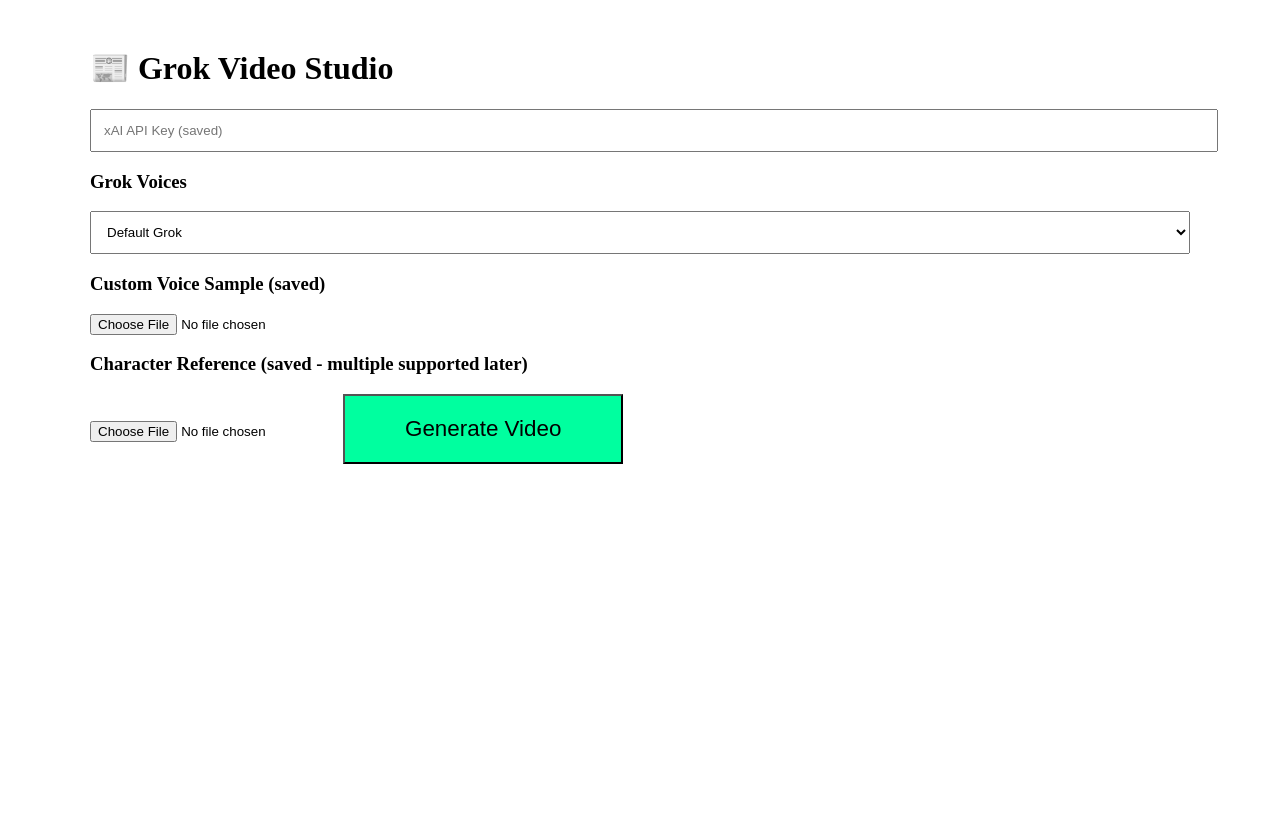
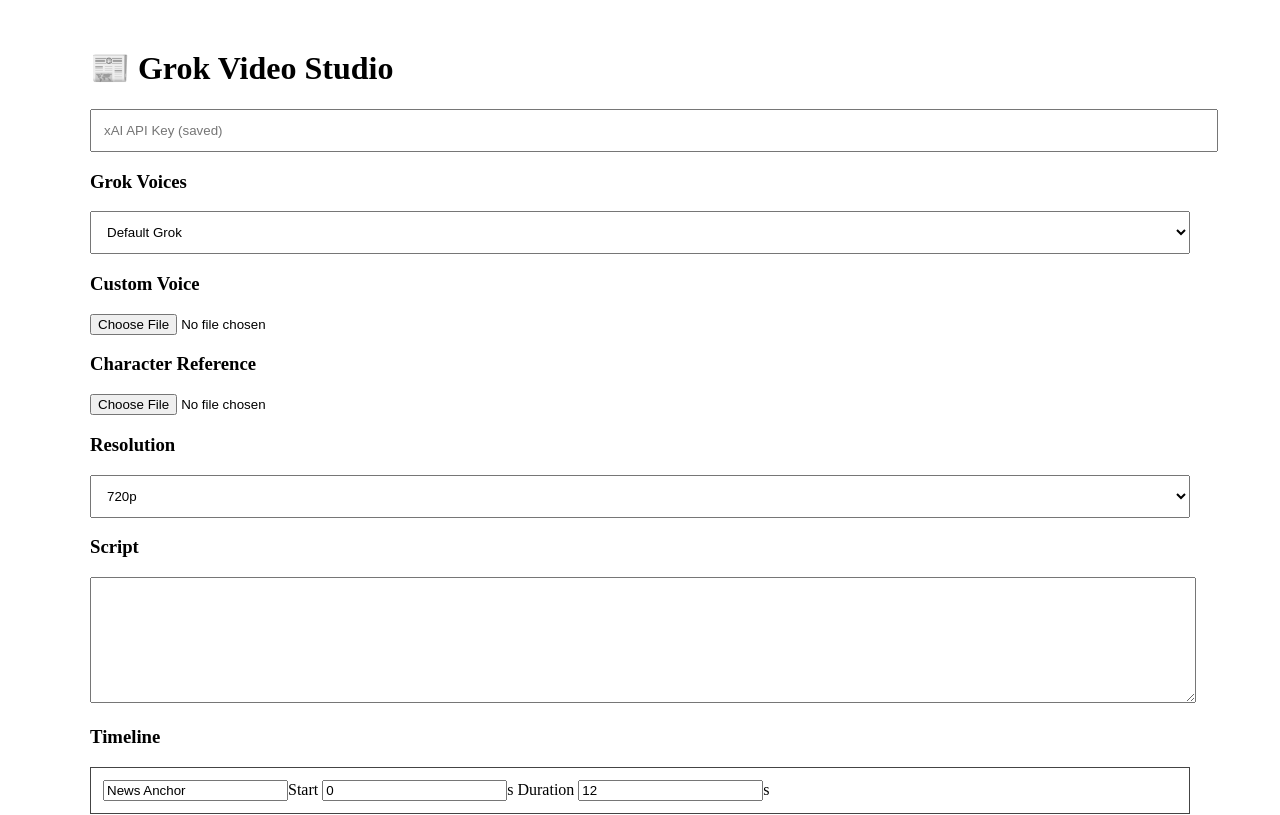
Before and after one commit to conceptcollisionapp/Grok-video-studio, a React (Create React App) app: page / in a window 1280 px wide. Shown: the top 815 px of the page. Built offline with nearby package versions, Linux system fonts and the light colour scheme.

Commit message:
Update App.js

```diff
--- a/src/App.js
+++ b/src/App.js
@@ -2,25 +2,38 @@
 
 function App() {
   const [apiKey, setApiKey] = useState(() => localStorage.getItem('xaiKey') || '');
-  const [characterPreview, setCharacterPreview] = useState(() => localStorage.getItem('characterPreview') || null);
-  const [voicePreview, setVoicePreview] = useState(() => localStorage.getItem('voicePreview') || null);
   const [backendUrl] = useState('https://your-railway-app.up.railway.app');
   const [script, setScript] = useState('');
+  const [voiceFile, setVoiceFile] = useState(null);
+  const [voicePreview, setVoicePreview] = useState(() => localStorage.getItem('voicePreview') || null);
+  const [characterPreview, setCharacterPreview] = useState(() => localStorage.getItem('characterPreview') || null);
   const [selectedVoice, setSelectedVoice] = useState('default');
+  const [resolution, setResolution] = useState('720p');
   const [scenes, setScenes] = useState([{ id: 1, description: "News Anchor", start: 0, duration: 12 }]);
   const [generatedVideoUrl, setGeneratedVideoUrl] = useState('');
   const [status, setStatus] = useState('');
 
   const grokVoices = [
     { id: 'default', name: 'Default Grok' },
-    { id: 'male-news', name: 'Professional Male Anchor' },
-    { id: 'female-clear', name: 'Clear Female Narrator' },
-    { id: 'energetic', name: 'Energetic' }
+    { id: 'male-news', name: 'Professional Male' },
+    { id: 'female-clear', name: 'Clear Female' },
+    { id: 'energetic', name: 'Energetic Anchor' }
   ];
+
+  const resolutions = ['480p', '720p', '1080p'];
 
   useEffect(() => {
     localStorage.setItem('xaiKey', apiKey);
   }, [apiKey]);
+
+  const handleVoice = (e) => {
+    const file = e.target.files[0];
+    if (file) {
+      const url = URL.createObjectURL(file);
+      setVoicePreview(url);
+      localStorage.setItem('voicePreview', url);
+    }
+  };
 
   const handleCharacter = (e) => {
     const file = e.target.files[0];
@@ -31,33 +44,26 @@
     }
   };
 
-  const handleVoice = (e) => {
-    const file = e.target.files[0];
-    if (file) {
-      const url = URL.createObjectURL(file);
-      setVoicePreview(url);
-      localStorage.setItem('voicePreview', url);
-    }
+  const clearVoice = () => { setVoicePreview(null); localStorage.removeItem('voicePreview'); };
+  const clearCharacter = () => { setCharacterPreview(null); localStorage.removeItem('characterPreview'); };
+
+  const generateVideo = async () => {
+    setStatus('Generating with Grok Imagine 1.5...');
+    // FormData with all params including resolution
+    setTimeout(() => { // Demo
+      setGeneratedVideoUrl('https://example-video.mp4');
+      setStatus('Video ready!');
+    }, 2000);
   };
 
-  const clearCharacter = () => {
-    setCharacterPreview(null);
-    localStorage.removeItem('characterPreview');
-  };
-
-  const clearVoice = () => {
-    setVoicePreview(null);
-    localStorage.removeItem('voicePreview');
-  };
-
-  const generateVideo = async () => {
-    setStatus('Generating...');
-    // ... (same as before, add formData for files)
-    // For demo:
-    setTimeout(() => {
-      setGeneratedVideoUrl('https://example.com/demo-video.mp4'); // Replace with real
-      setStatus('Video ready (demo)');
-    }, 1500);
+  const exportVideo = () => {
+    if (generatedVideoUrl) {
+      const a = document.createElement('a');
+      a.href = generatedVideoUrl;
+      a.download = 'grok-news-video.mp4';
+      a.click();
+      setStatus('Export started!');
+    }
   };
 
   return (
@@ -71,24 +77,41 @@
         {grokVoices.map(v => <option key={v.id} value={v.id}>{v.name}</option>)}
       </select>
 
-      <h3>Custom Voice Sample (saved)</h3>
+      <h3>Custom Voice</h3>
       <input type="file" accept="audio/*" onChange={handleVoice} />
-      {voicePreview && <p>Voice saved ✓ <button onClick={clearVoice}>Clear</button></p>}
+      {voicePreview && <p>Voice saved <button onClick={clearVoice}>Clear</button></p>}
 
-      <h3>Character Reference (saved - multiple supported later)</h3>
+      <h3>Character Reference</h3>
       <input type="file" accept="image/*" onChange={handleCharacter} />
-      {characterPreview && (
-        <div>
-          <img src={characterPreview} alt="Character" style={{ maxWidth: '200px', margin: '10px 0' }} />
-          <button onClick={clearCharacter}>Change / Delete</button>
+      {characterPreview && <div><img src={characterPreview} alt="char" style={{maxWidth:'200px'}} /> <button onClick={clearCharacter}>Clear</button></div>}
+
+      <h3>Resolution</h3>
+      <select value={resolution} onChange={e => setResolution(e.target.value)} style={{width:'100%', padding:'12px'}}>
+        {resolutions.map(r => <option key={r} value={r}>{r}</option>)}
+      </select>
+
+      <h3>Script</h3>
+      <textarea value={script} onChange={e => setScript(e.target.value)} rows="8" style={{width:'100%'}} />
+
+      <h3>Timeline</h3>
+      {scenes.map((s, i) => (
+        <div key={s.id} style={{border:'1px solid #444', padding:'12px', margin:'10px 0'}}>
+          <input value={s.description} onChange={e => { const ns=[...scenes]; ns[i].description = e.target.value; setScenes(ns); }} />
+          Start <input type="number" value={s.start} onChange={e => { const ns=[...scenes]; ns[i].start = +e.target.value; setScenes(ns); }} />s
+          Duration <input type="number" value={s.duration} onChange={e => { const ns=[...scenes]; ns[i].duration = +e.target.value; setScenes(ns); }} />s
+        </div>
+      ))}
+      <button onClick={() => setScenes([...scenes, { id: Date.now(), description: "", start: scenes.length * 10, duration: 8 }])}>+ Add Still</button>
+
+      <br/><br/>
+      <button onClick={generateVideo} style={{padding:'20px 60px', fontSize:'1.4em', background:'#00ff9f'}}>Generate Video</button>
+
+      {generatedVideoUrl && (
+        <div style={{marginTop:'30px'}}>
+          <video controls src={generatedVideoUrl} style={{width:'100%'}} />
+          <button onClick={exportVideo} style={{marginTop:'10px', padding:'12px 30px'}}>Export MP4</button>
         </div>
       )}
-
-      {/* Script + Timeline same as before */}
-
-      <button onClick={generateVideo} style={{padding:'20px 60px', fontSize:'1.4em', background:'#00ff9f'}}>Generate Video</button>
-
-      {generatedVideoUrl && <video controls src={generatedVideoUrl} style={{width:'100%', marginTop:'20px'}} />}
 
       <p>{status}</p>
     </div>
```
